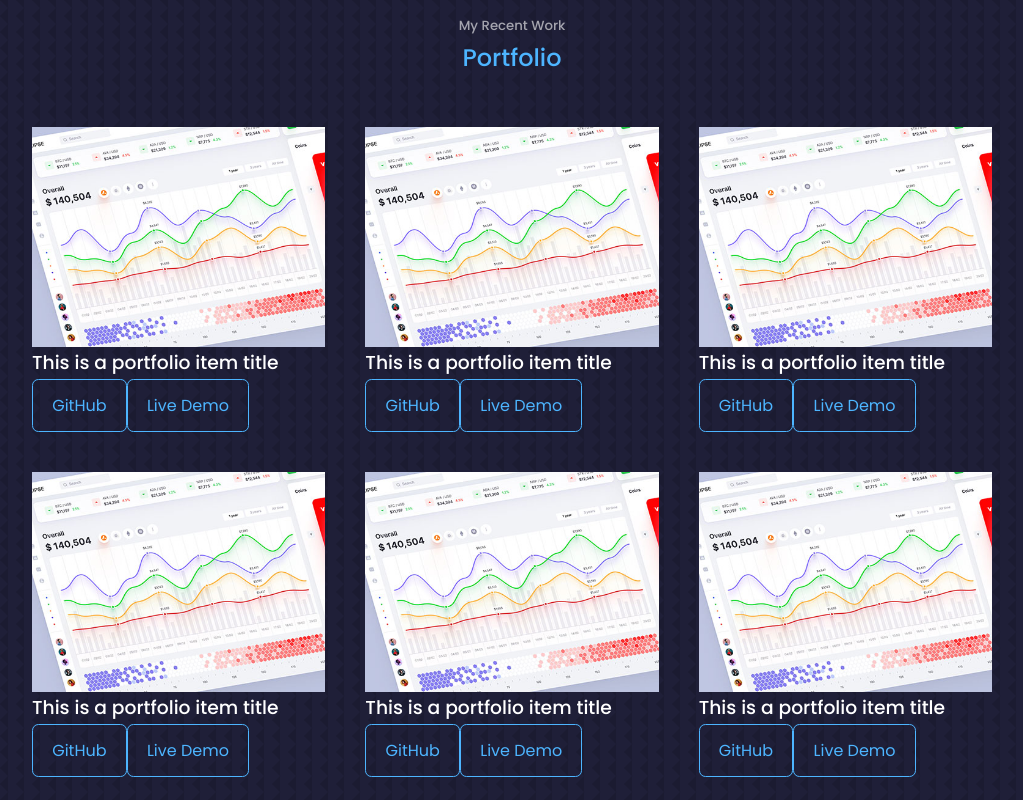
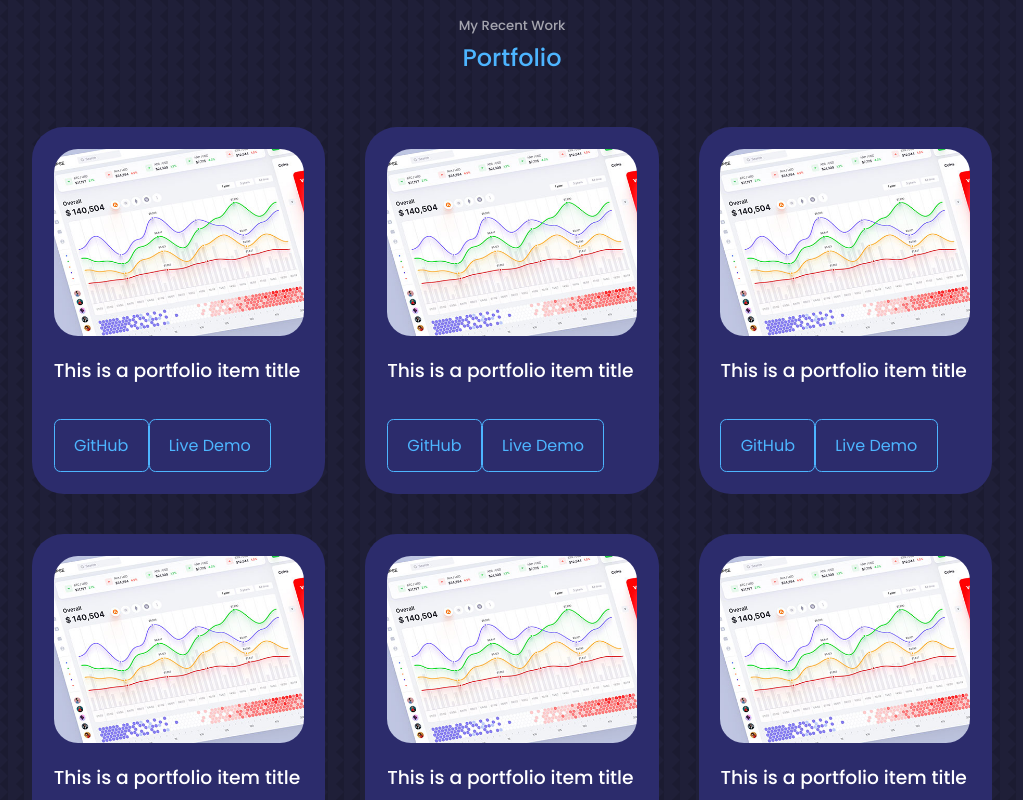
Before and after one commit to dows16/Portfolio, a React (Create React App) app: page / in a window 1280 px wide. Shown: the part 3080-3880 px from the top of the page, without its empty margins (128-1151 px from the left). Built offline with nearby package versions, Linux system fonts and the light colour scheme.

Commit message:
first commit

```diff
--- a/src/components/portfolio/Portfolio.jsx
+++ b/src/components/portfolio/Portfolio.jsx
@@ -14,54 +14,65 @@ const Portfolio = () => {
       <h2>Portfolio</h2>
 
       <div className="container portfolio__container">
-        <article className="portfolio__item">
-          <div className="portfolio__item-image">
+        <article className="portfolio__items">
+          <div className="portfolio__items-image">
             <img src={IMG1} alt="portfolio image 1" />
           </div>
             <h3>This is a portfolio item title</h3>
+            <div className="portfolio-cta">
               <a href="https://github.com/dows16/web" className="btn" target="_blank">GitHub</a>
               <a href="https://web.dows16.repl.co" className="btn" target="_blank">Live Demo</a>
+            </div>
         </article>
-        <article className="portfolio__item">
-          <div className="portfolio__item-image">
+        <article className="portfolio__items">
+          <div className="portfolio__items-image">
             <img src={IMG1} alt="portfolio image 1" />
           </div>
             <h3>This is a portfolio item title</h3>
+            <div className="portfolio-cta">
               <a href="https://github.com/dows16/web" className="btn" target="_blank">GitHub</a>
               <a href="https://web.dows16.repl.co" className="btn" target="_blank">Live Demo</a>
+            </div>
         </article>
-        <article className="portfolio__item">
-          <div className="portfolio__item-image">
+        <article className="portfolio__items">
+          <div className="portfolio__items-image">
             <img src={IMG1} alt="portfolio image 1" />
           </div>
             <h3>This is a portfolio item title</h3>
+            <div className="portfolio-cta">
               <a href="https://github.com/dows16/web" className="btn" target="_blank">GitHub</a>
               <a href="https://web.dows16.repl.co" className="btn" target="_blank">Live Demo</a>
+            </div>
         </article>
-        <article className="portfolio__item">
-          <div className="portfolio__item-image">
+        <article className="portfolio__items">
+          <div className="portfolio__items-image">
             <img src={IMG1} alt="portfolio image 1" />
           </div>
             <h3>This is a portfolio item title</h3>
+            <div className="portfolio-cta">
               <a href="https://github.com/dows16/web" className="btn" target="_blank">GitHub</a>
               <a href="https://web.dows16.repl.co" className="btn" target="_blank">Live Demo</a>
+            </div>
         </article>
-
-        <article className="portfolio__item">
-          <div className="portfolio__item-image">
+        <article className="portfolio__items">
+          <div className="portfolio__items-image">
             <img src={IMG1} alt="portfolio image 1" />
           </div>
             <h3>This is a portfolio item title</h3>
+            <div className="portfolio-cta">
               <a href="https://github.com/dows16/web" className="btn" target="_blank">GitHub</a>
               <a href="https://web.dows16.repl.co" className="btn" target="_blank">Live Demo</a>
+            </div>
         </article>
-        <article className="portfolio__item">
-          <div className="portfolio__item-image">
+        <article className="portfolio__items">
+          <div className="portfolio__items-image">
             <img src={IMG1} alt="portfolio image 1" />
           </div>
             <h3>This is a portfolio item title</h3>
+            <div className="portfolio-cta">
               <a href="https://github.com/dows16/web" className="btn" target="_blank">GitHub</a>
               <a href="https://web.dows16.repl.co" className="btn" target="_blank">Live Demo</a>
+            </div>
         </article>
       </div>
     </section>
```
Lines whose indentation alone changed are shown as unchanged.
